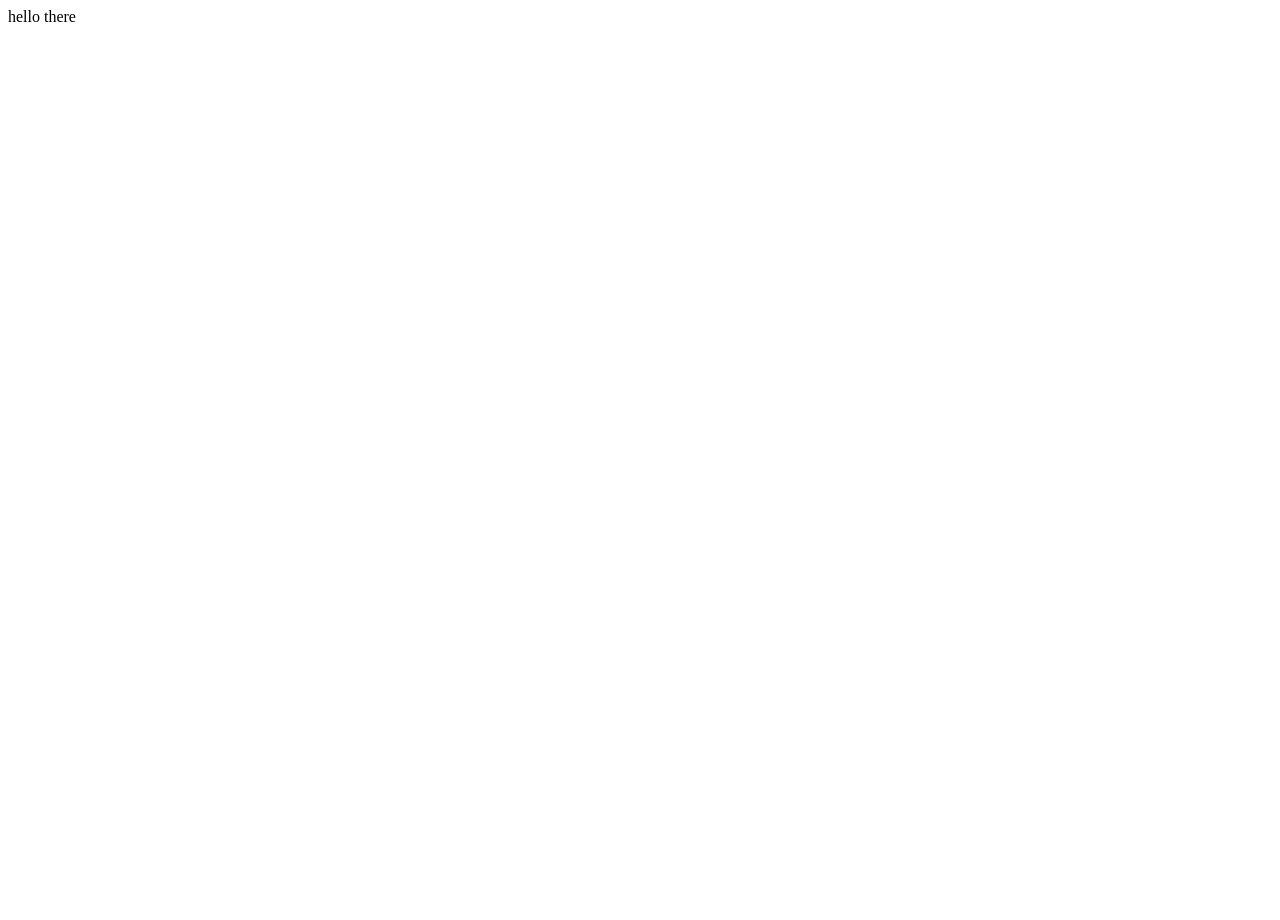
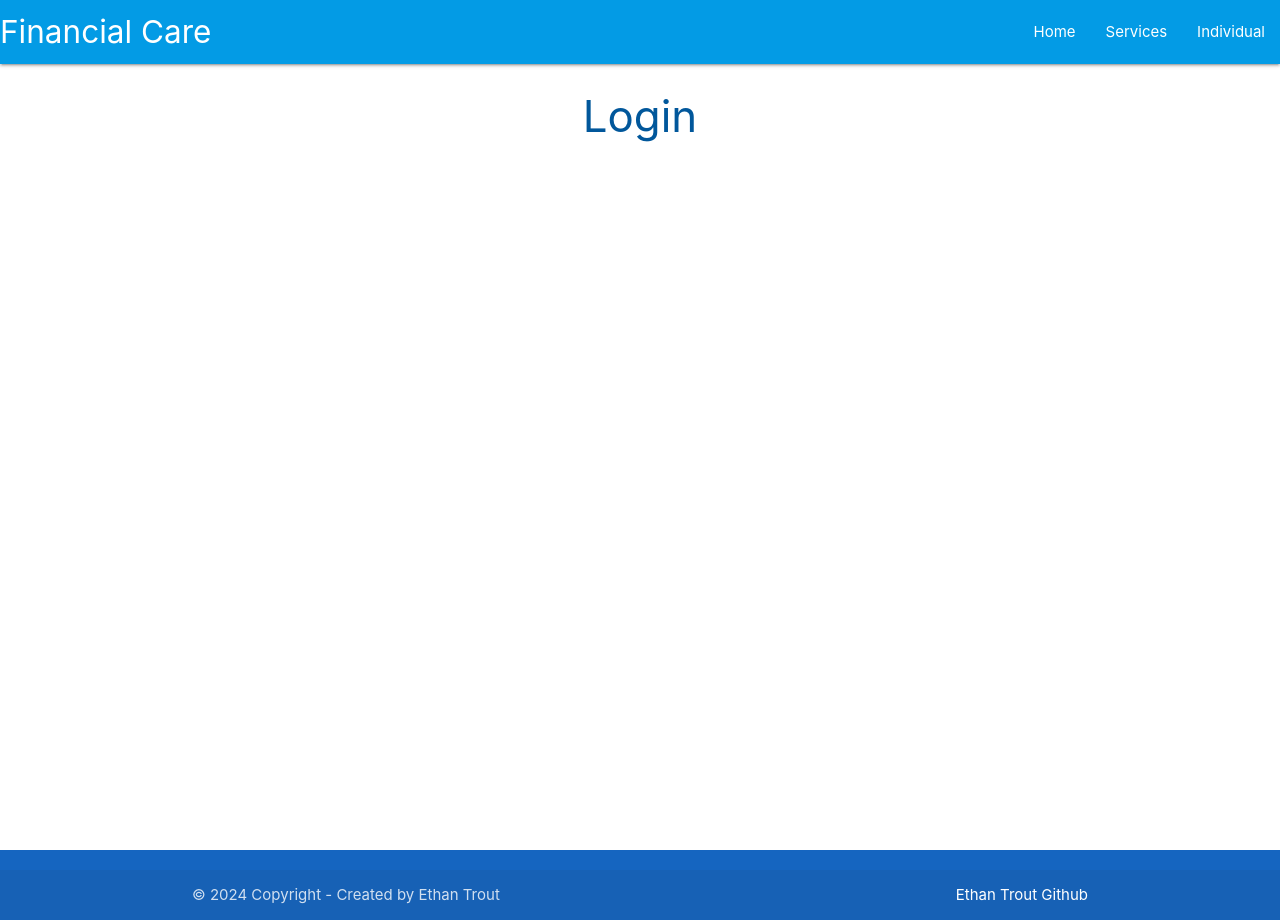
Before and after one commit to EthanTrout/financial-care, a Flask app: page / in a window 1280 px wide. Before the commit the page is almost empty. Run offline with Flask 3, Linux system fonts and the light colour scheme.

Commit message:
feat: added base template for nav and footer to be displayed on all pages

```diff
--- a/financialcare/routes.py
+++ b/financialcare/routes.py
@@ -6,3 +6,7 @@ from financialcare.models import User,Service , user_service
 @app.route("/")
 def login():
     return render_template("login.html")
+
+@app.route("/home")
+def home():
+    return render_template("base.html")
--- /dev/null
+++ b/financialcare/static/css/style.css
@@ -0,0 +1,10 @@
+/* Materalize Sticky footer  */
+body {
+    display: flex;
+    min-height: 100vh;
+    flex-direction: column;
+  }
+
+  main {
+    flex: 1 0 auto;
+  }
--- /dev/null
+++ b/financialcare/static/js/script.js
@@ -0,0 +1,5 @@
+document.addEventListener('DOMContentLoaded', function() {
+    // Side Nav intialisation
+    var sidenav = document.querySelectorAll('.sidenav');
+    M.Sidenav.init(sidenav);
+  });
--- /dev/null
+++ b/financialcare/templates/base.html
@@ -0,0 +1,50 @@
+<!DOCTYPE html>
+<html lang="en">
+<head>
+    <meta charset="UTF-8">
+    <meta name="viewport" content="width=device-width, initial-scale=1.0">
+    <link rel="stylesheet" href="https://cdnjs.cloudflare.com/ajax/libs/materialize/1.0.0/css/materialize.min.css" type="text/css">
+    <link href="https://fonts.googleapis.com/icon?family=Material+Icons" rel="stylesheet">
+    <link rel="stylesheet" href="{{ url_for('static',filename='css/style.css') }}" type="text/css">
+    <title>Document</title>
+</head>
+<body>
+    <header>
+        <nav class="light-blue darken-1">
+            <div class="nav-wrapper">
+              <a href="{{url_for('home')}}" class="brand-logo">Financial Care</a>
+              <a href="#" data-target="mobile-demo" class="sidenav-trigger"><i class="material-icons">menu</i></a>
+              <ul class="right hide-on-med-and-down">
+                <li><a href="{{url_for('home')}}">Home</a></li>
+                <li><a href="">Services</a></li>
+                <li><a href="">Individual</a></li>
+              </ul>
+            </div>
+          </nav>
+
+          <ul class="sidenav" id="mobile-demo">
+                <li><a href="{{url_for('home')}}">Home</a></li>
+                <li><a href="">Services</a></li>
+                <li><a href="">Individual</a></li>
+          </ul>
+    </header>
+
+    <main class="container">
+        {% block content %}
+        {% endblock%}
+    </main>
+
+    <footer class="page-footer blue darken-3">
+        <div class="footer-copyright">
+          <div class="container">
+          © 2024 Copyright - Created by Ethan Trout
+          <a class="white-text right" href="#!" target="_blank">Ethan Trout Github</a>
+          </div>
+        </div>
+      </footer>
+
+
+    <script src="https://cdnjs.cloudflare.com/ajax/libs/materialize/1.0.0/js/materialize.min.js"></script>
+    <script src="{{ url_for('static',filename='js/script.js') }}"></script>
+</body>
+</html>
--- a/financialcare/templates/login.html
+++ b/financialcare/templates/login.html
@@ -1,11 +1,6 @@
-<!DOCTYPE html>
-<html lang="en">
-<head>
-    <meta charset="UTF-8">
-    <meta name="viewport" content="width=device-width, initial-scale=1.0">
-    <title>Financial-Care</title>
-</head>
-<body>
-    hello there
-</body>
-</html>
+{% extends "base.html" %}
+{% block content %}
+
+<h3 class="light-blue-text text-darken-4 center-align">Login</h3>
+
+{% endblock %}
```
